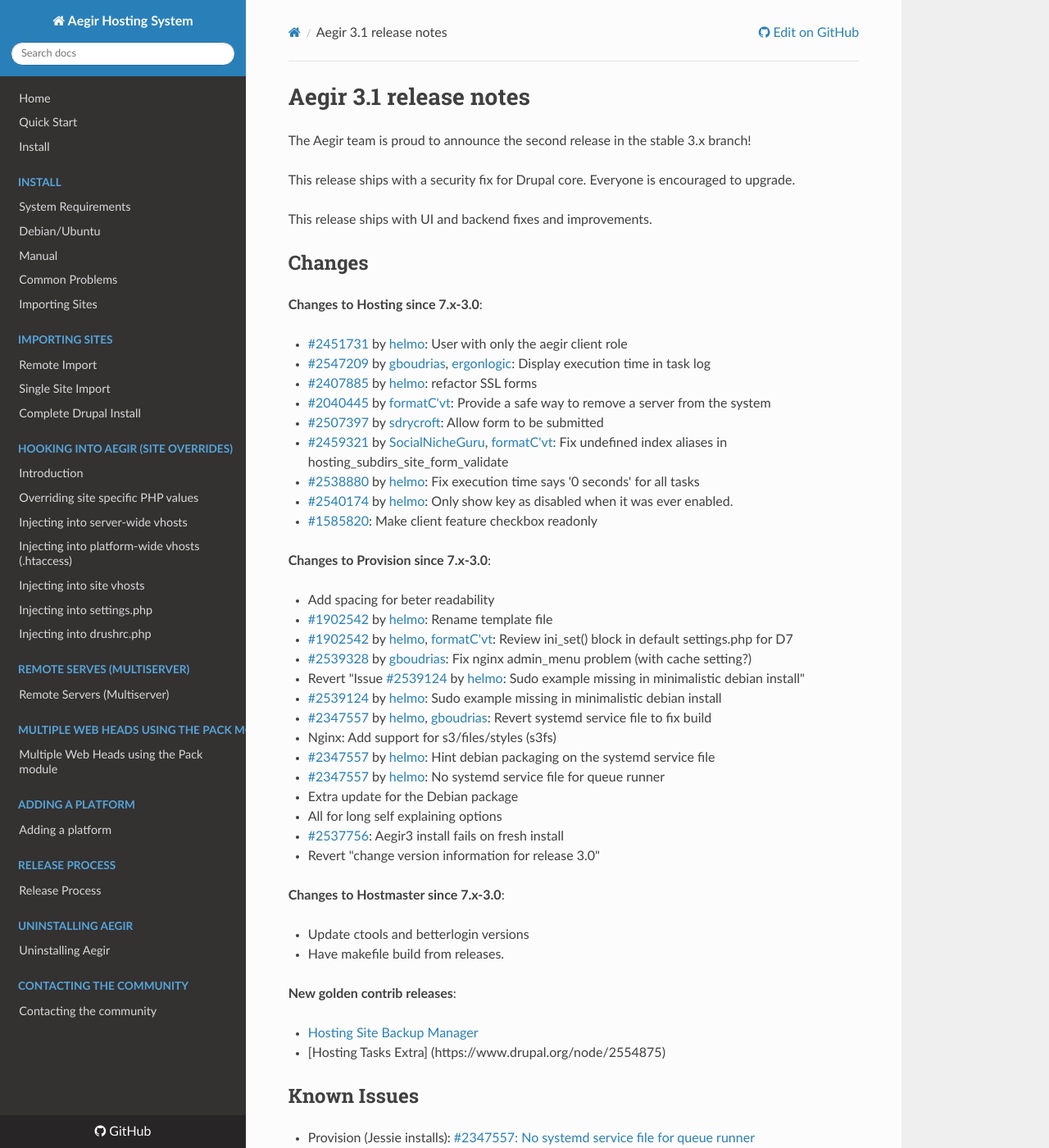
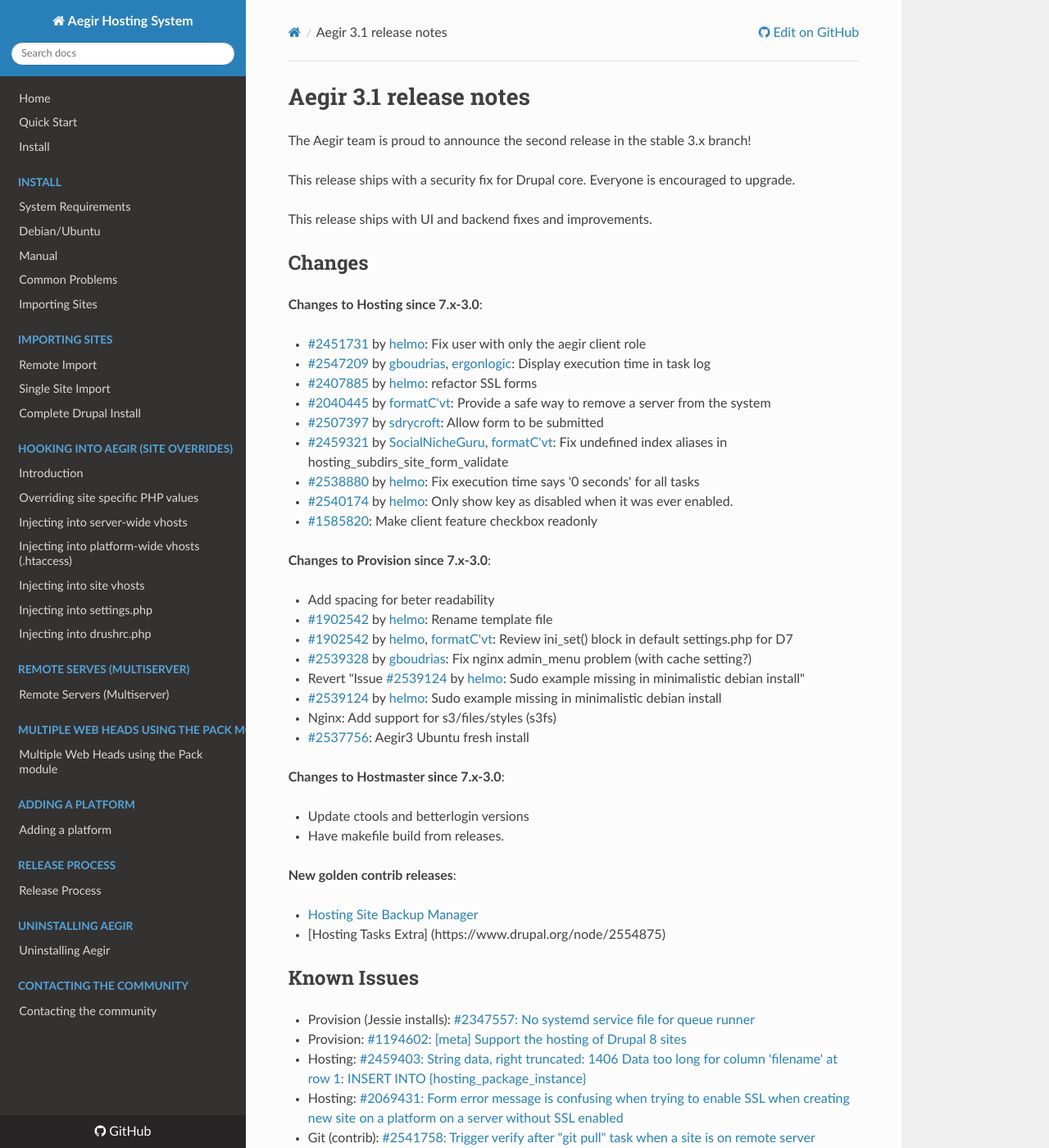
Before and after one commit to aegir-project/documentation, an MkDocs documentation site: the page built from docs/release-notes/3.1-release-notes.md, in a window 1280 px wide and 1400 px high. Shown: the whole window at 82% size. Built offline with MkDocs 1.6.1, drawn with Linux system fonts in a browser that asks for light colours; nearby versions of some CDN libraries; old or Windows-style settings are respelled for this version of MkDocs.

Commit message:
3.1 release notes: Copy drupal.org changes

```diff
--- a/docs/release-notes/3.1-release-notes.md
+++ b/docs/release-notes/3.1-release-notes.md
@@ -30,14 +30,8 @@
 *   [#2539328](https://drupal.org/node/2539328) by [gboudrias](https://drupal.org/u/gboudrias): Fix nginx admin_menu problem (with cache setting?)
 *   Revert "Issue [#2539124](https://drupal.org/node/2539124) by [helmo](https://drupal.org/u/helmo): Sudo example missing in minimalistic debian install"
 *   [#2539124](https://drupal.org/node/2539124) by [helmo](https://drupal.org/u/helmo): Sudo example missing in minimalistic debian install
-*   [#2347557](https://drupal.org/node/2347557) by [helmo](https://drupal.org/u/helmo), [gboudrias](https://drupal.org/u/gboudrias): Revert systemd service file to fix build
 *   Nginx: Add support for s3/files/styles (s3fs)
-*   [#2347557](https://drupal.org/node/2347557) by [helmo](https://drupal.org/u/helmo): Hint debian packaging on the systemd service file
-*   [#2347557](https://drupal.org/node/2347557) by [helmo](https://drupal.org/u/helmo): No systemd service file for queue runner
-*   Extra update for the Debian package
-*   All for long self explaining options
-*   [#2537756](https://drupal.org/node/2537756): Aegir3 install fails on fresh install
-*   Revert "change version information for release 3.0"
+*   [#2537756](https://drupal.org/node/2537756): Aegir3 Ubuntu fresh install
 
 **Changes to Hostmaster since 7.x-3.0**:
 
```
Also changed, not shown: other parts of docs/release-notes/3.1-release-notes.md (+1 -1 lines).
